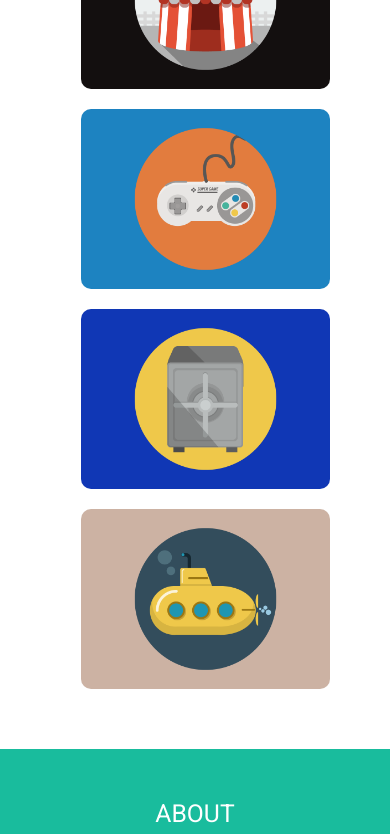
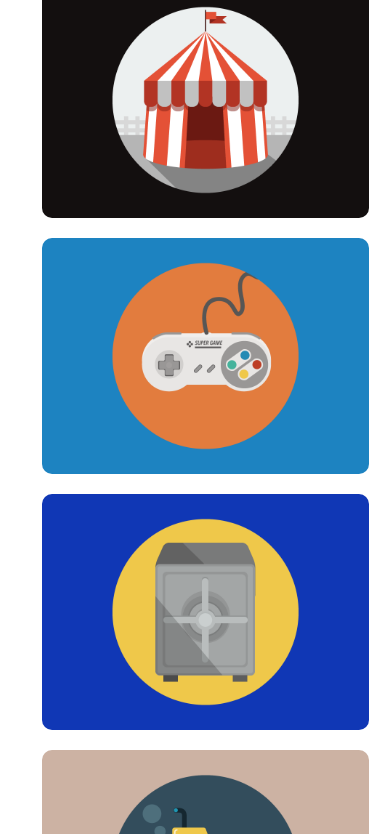
Before and after one commit to lorenzocutrera/html-css-bootstrap-freelancer, a plain HTML site: page index.html in a window 390 px wide. Shown: the part 1166-2000 px from the top of the page. Drawn offline with nearby package versions, Linux system fonts and the light colour scheme.

Commit message:
add mediaquery

```diff
--- a/assets/style.css
+++ b/assets/style.css
@@ -108,3 +108,10 @@ p a{
     padding-top: 10px;
     font-size: 10px;
 }
+
+@media screen and (max-width: 576px) {
+    .container{
+        width: 90%;
+        margin: auto;
+    }
+}
```
